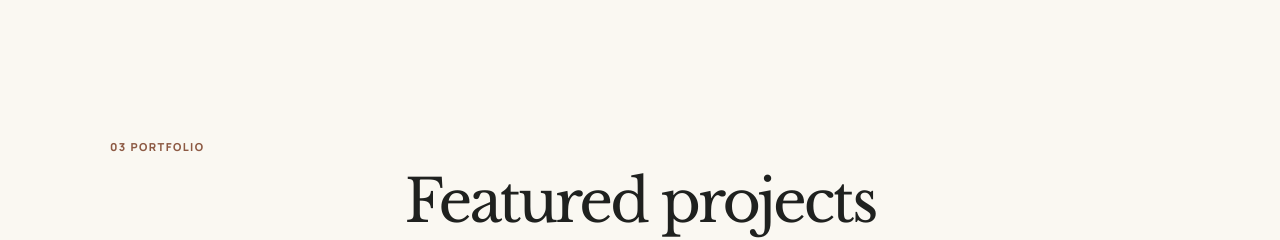
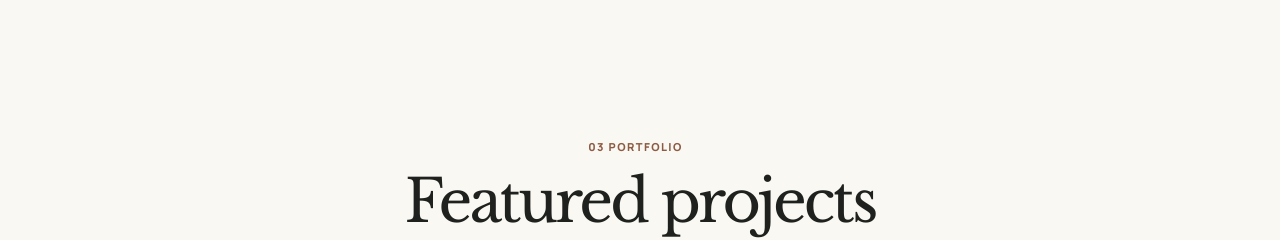
Before and after one commit to avinashk08408/Avinash-portfolio, a React (Vite) app: page / in a window 1280 px wide. Shown: the part 2540-2780 px from the top of the page. Built offline with nearby package versions, Linux system fonts and the light colour scheme; a web font is replaced by a local one.

Commit message:
Update Projects.css

```diff
--- a/src/components/Projects/Projects.css
+++ b/src/components/Projects/Projects.css
@@ -256,3 +256,25 @@
     white-space: normal;
   }
 }
+/* Exact match: 03 PORTFOLIO = 02 CAPABILITIES label. */
+
+.projects-carousel-header {
+  margin-right: auto !important;
+  margin-left: auto !important;
+  text-align: center;
+}
+
+.projects-carousel-header .ct-label {
+  display: block;
+  margin: 0 0 16px;
+  color: var(--sienna) !important;
+  font-size: 11px !important;
+  font-weight: 800;
+  letter-spacing: 0.13em;
+  line-height: 1.2 !important;
+  text-align: center;
+}
+
+.projects-carousel-header .ct-label span {
+  margin-right: 9px;
+}
```
